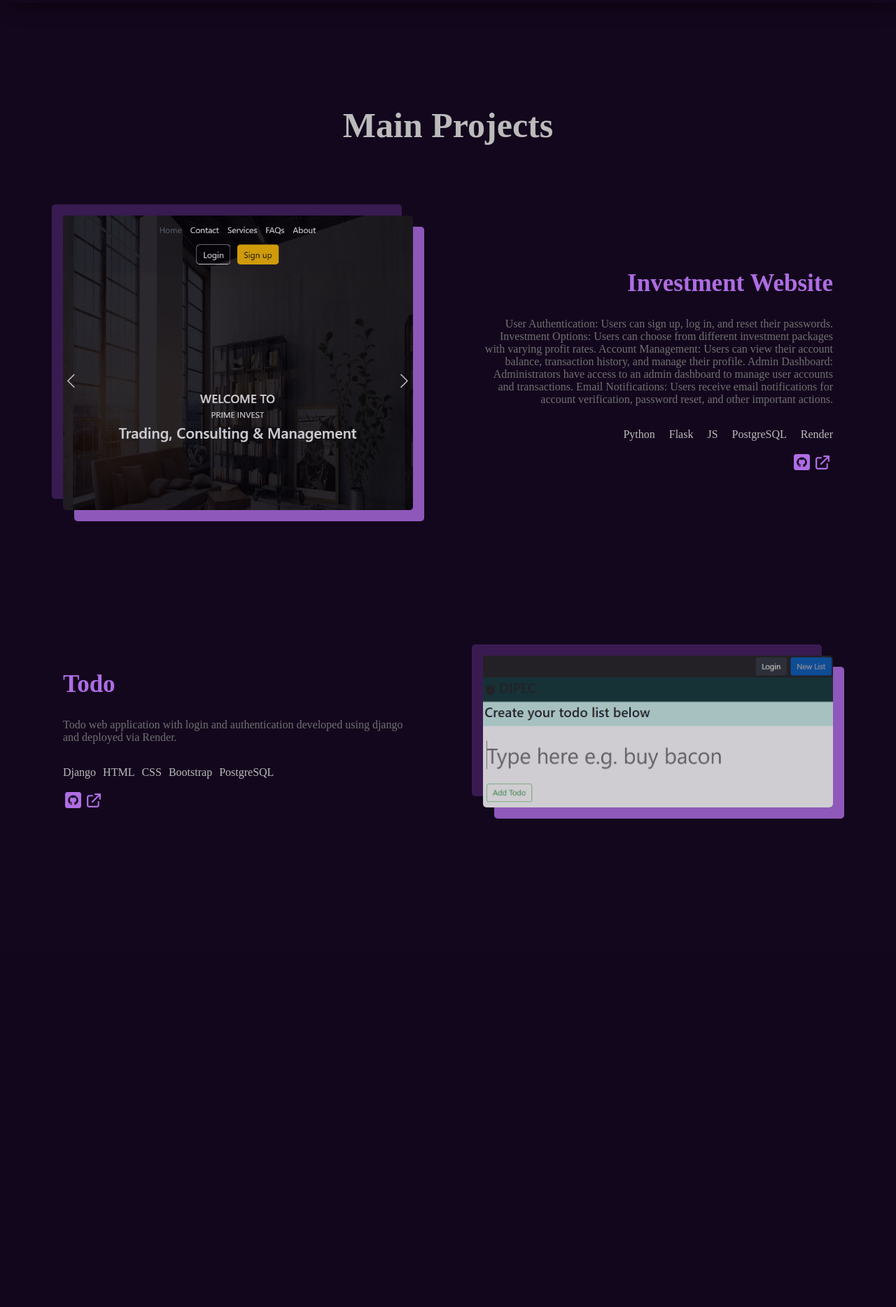
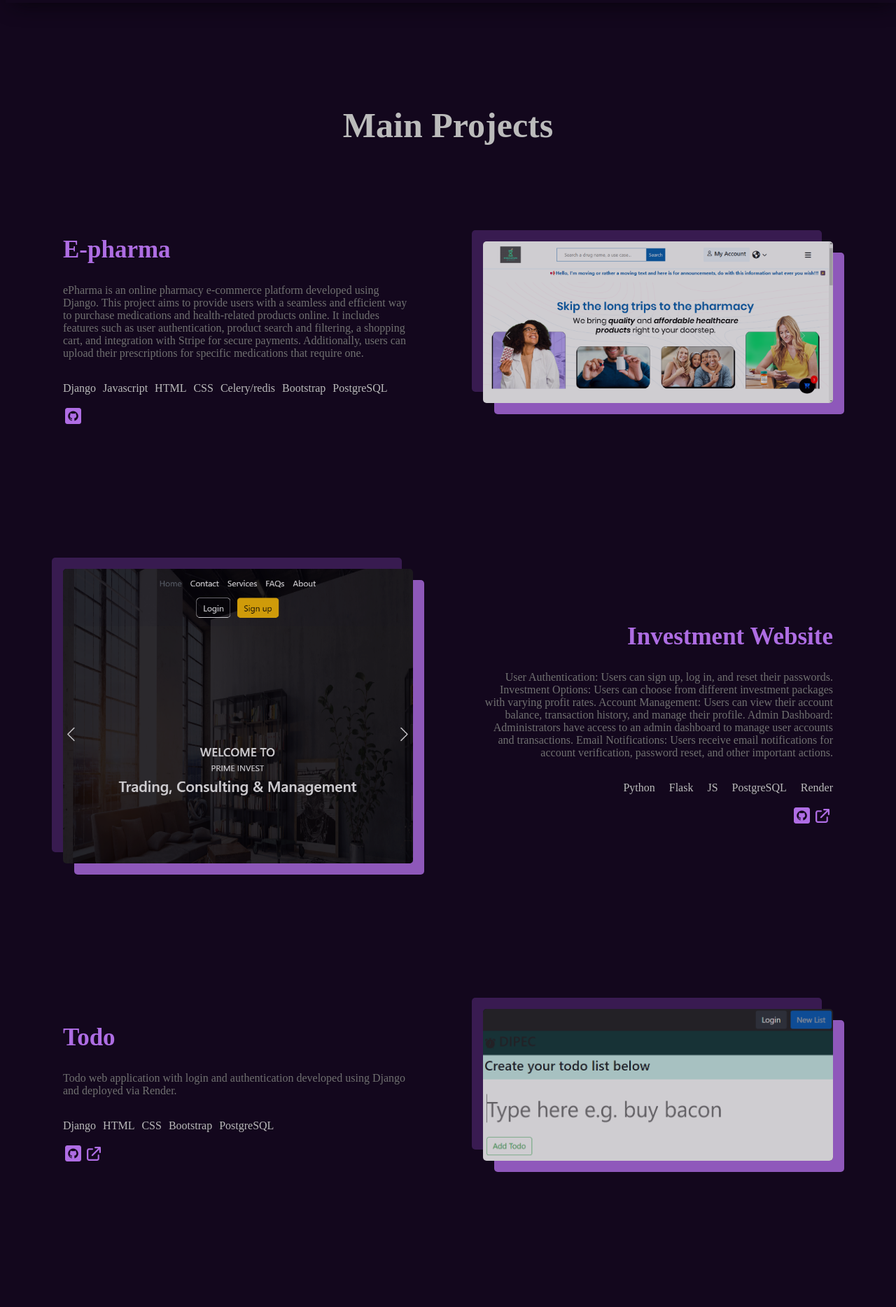
Before and after one commit to Dipec001/profile-website, a Flask app: page /projects in a window 1280 px wide. Shown: the whole page at 70% size. Before the commit the page ends 1170 px from the top, so only its background shows below. Run offline with Flask 2, Linux system fonts and the light colour scheme; some libraries are stand-ins or nearby versions; some web fonts are replaced.

Commit message:
adjusted everything

```diff
--- /dev/null
+++ b/myenv/pyvenv.cfg
@@ -0,0 +1,5 @@
+home = C:\Python312
+include-system-site-packages = false
+version = 3.12.2
+executable = C:\Python312\python.exe
+command = C:\Python312\python.exe -m venv C:\Users\Dpecc\PycharmProjects\profile-website\myenv
--- a/templates/projects.html
+++ b/templates/projects.html
@@ -5,34 +5,59 @@
     <meta http-equiv="X-UA-Compatible" content="IE=edge">
     <meta name="viewport" content="width=device-width, initial-scale=1.0">
     <meta name="description" content="Portfolio">
-    <link rel="stylesheet" href="./static/styles.css">
-    <link rel="icon" href="./static/images/letterd.jpg" />
+    <link rel="stylesheet" href="{{ url_for('static', filename='styles.css') }}">
+    <link rel="icon" href="{{ url_for('static', filename='images/letterd.jpg') }}" />
     <link href="https://unpkg.com/aos@2.3.1/dist/aos.css" rel="stylesheet">
     <script src="https://unpkg.com/aos@2.3.1/dist/aos.js"></script>
-    <script type="module" src="./static/styles.js" defer></script>
+    <script type="module" src="{{ url_for('static', filename='styles.js') }}" defer></script>
+    <title>Main Projects</title>
 </head>
 <body>
     <header>
         <nav id="nav">
             <div class="navbar">
-                <a href="/"><img src="./static/images/letterd.jpg" alt="Divine logo"></a>
+                <a href="/"><img src="{{ url_for('static', filename='images/letterd.jpg') }}" alt="Divine logo"></a>
                 <div class="links">
                     <a class="nav-link" href="/">Home</a>
                     <a class="nav-link" href="/#about">About</a>
                     <a class="nav-link" href="/#contact">Contact</a>
-                    <a class="nav-link" href="./static/images/myresume.pdf" download>My Resume</a>
+                    <a class="nav-link" href="{{ url_for('static', filename='images/myresume.pdf') }}" download>My Resume</a>
                 </div>
-                <div class=" hamburger">
-                        <span class="bar"></span>
-                        <span class="bar"></span>
-                        <span class="bar"></span>
+                <div class="hamburger">
+                    <span class="bar"></span>
+                    <span class="bar"></span>
+                    <span class="bar"></span>
                 </div>
             </div>
         </nav>
     </header>
     <h1 class="heading-proj">Main Projects</h1>
     <div class="projects-div">
-        <img src="./static/images/investment.png" alt="Investment website homepage" class="project-img">
+        <div class="proj-info-two">
+            <h2 class="proj-h-two">E-pharma</h2>
+            <p class="proj-p-two">
+                ePharma is an online pharmacy e-commerce platform developed using Django. This project aims to provide users with a seamless and efficient way to purchase medications and health-related products online. It includes features such as user authentication, product search and filtering, a shopping cart, and integration with Stripe for secure payments. Additionally, users can upload their prescriptions for specific medications that require one.
+            </p>
+            <div class="frame-div-two">
+                <p class="frameworks-two">Django</p>
+                <p class="frameworks-two">Javascript</p>
+                <p class="frameworks-two">HTML</p>
+                <p class="frameworks-two">CSS</p>
+                <p class="frameworks-two">Celery/redis</p>
+                <p class="frameworks-two">Bootstrap</p>
+                <p class="frameworks-two">PostgreSQL</p>
+            </div>
+            <div class="small-links-two">
+                <a href="https://github.com/Dipec001/epharma.git" target="_blank"><img class="small-github" src="{{ url_for('static', filename='images/github-icon.png') }}" alt="GitHub icon"></a>
+<!--                <a href="" target="_blank">-->
+<!--                    <img class="small-link" src="{{ url_for('static', filename='images/external-link.png') }}" alt="Link icon">-->
+<!--                </a>-->
+            </div>
+        </div>
+        <img src="{{ url_for('static', filename='images/epharma.png') }}" alt="Epharma app" class="project-img">
+    </div>
+    <div class="projects-div">
+        <img src="{{ url_for('static', filename='images/investment.png') }}" alt="Investment website homepage" class="project-img">
         <div class="proj-info-one">
             <h2 class="proj-h-one">Investment Website</h2>
             <p class="proj-p-one">
@@ -46,10 +71,9 @@
                 <p class="frameworks">Render</p>
             </div>
             <div class="small-links">
-                <a href="https://github.com/Dipec001/investment-website.git" target="_blank"><img class="small-github"
-                        src="./static/images/github-icon.png" alt="Github icon"></a>
+                <a href="https://github.com/Dipec001/investment-website.git" target="_blank"><img class="small-github" src="{{ url_for('static', filename='images/github-icon.png') }}" alt="GitHub icon"></a>
                 <a href="https://investment-website.onrender.com" target="_blank">
-                    <img class="small-link" src="./static/images/external-link.png" alt="Link icon">
+                    <img class="small-link" src="{{ url_for('static', filename='images/external-link.png') }}" alt="Link icon">
                 </a>
             </div>
         </div>
@@ -58,8 +82,7 @@
         <div class="proj-info-two">
             <h2 class="proj-h-two">Todo</h2>
             <p class="proj-p-two">
-                Todo web application with login and authentication developed using django and deployed
-                via Render.
+                Todo web application with login and authentication developed using Django and deployed via Render.
             </p>
             <div class="frame-div-two">
                 <p class="frameworks-two">Django</p>
@@ -67,17 +90,15 @@
                 <p class="frameworks-two">CSS</p>
                 <p class="frameworks-two">Bootstrap</p>
                 <p class="frameworks-two">PostgreSQL</p>
-
             </div>
             <div class="small-links-two">
-                <a href="https://github.com/Dipec001/Todo-app.git" target="_blank"><img class="small-github"
-                        src="./static/images/github-icon.png" alt="GitHub icon"></a>
+                <a href="https://github.com/Dipec001/Todo-app.git" target="_blank"><img class="small-github" src="{{ url_for('static', filename='images/github-icon.png') }}" alt="GitHub icon"></a>
                 <a href="https://todo-b4qi.onrender.com/" target="_blank">
-                    <img class="small-link" src="./static/images/external-link.png" alt="Link icon">
+                    <img class="small-link" src="{{ url_for('static', filename='images/external-link.png') }}" alt="Link icon">
                 </a>
             </div>
         </div>
-        <img src="./static/images/todo.png" alt="Todo app" class="project-img">
+        <img src="{{ url_for('static', filename='images/todo.png') }}" alt="Todo app" class="project-img">
     </div>
 </body>
 </html>
```
Also changed, not shown: templates/index.html (+19 -33 lines), static/images/epharma.png (added), 12 other files.
